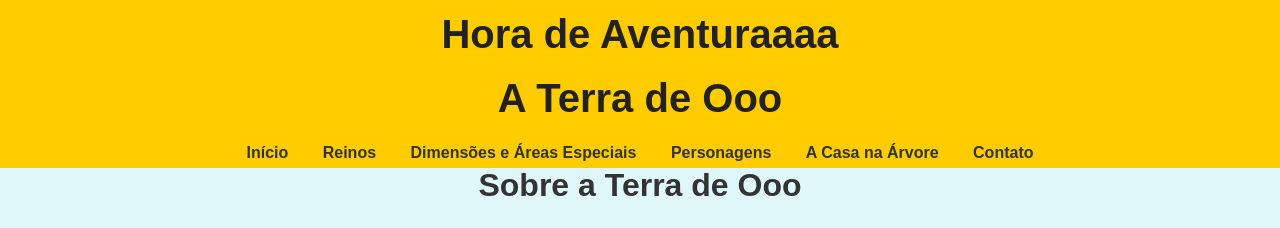
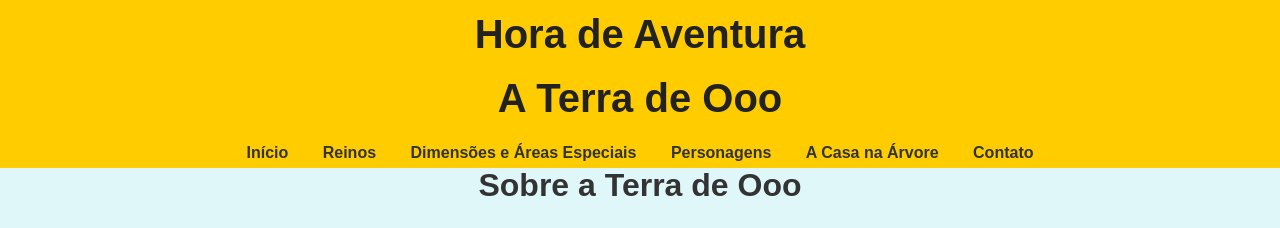
Before and after one commit to BMODK/Atividade-Pratica-Semana-3, a plain HTML site: page index.html in a window 1280 px wide. Shown: the top 228 px of the page. Drawn offline with Linux system fonts and the light colour scheme.

Commit message:
teste2 novo pc

```diff
--- a/index.html
+++ b/index.html
@@ -11,7 +11,7 @@
 <body>
     <!-- Cabeçalho -->
     <header>
-        <h1>Hora de Aventuraaaa <br>A Terra de Ooo</h1>
+        <h1>Hora de Aventura <br>A Terra de Ooo</h1>
         <nav>
             <ul>
                 <li><a href="#inicio">Início</a></li>
```
